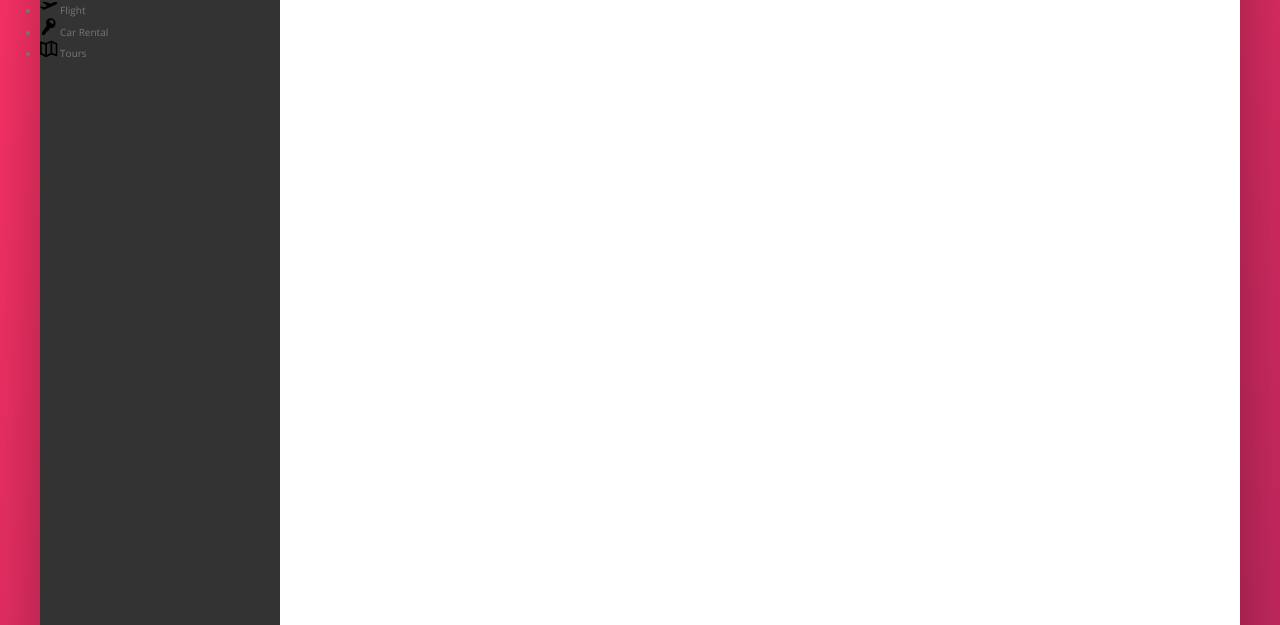
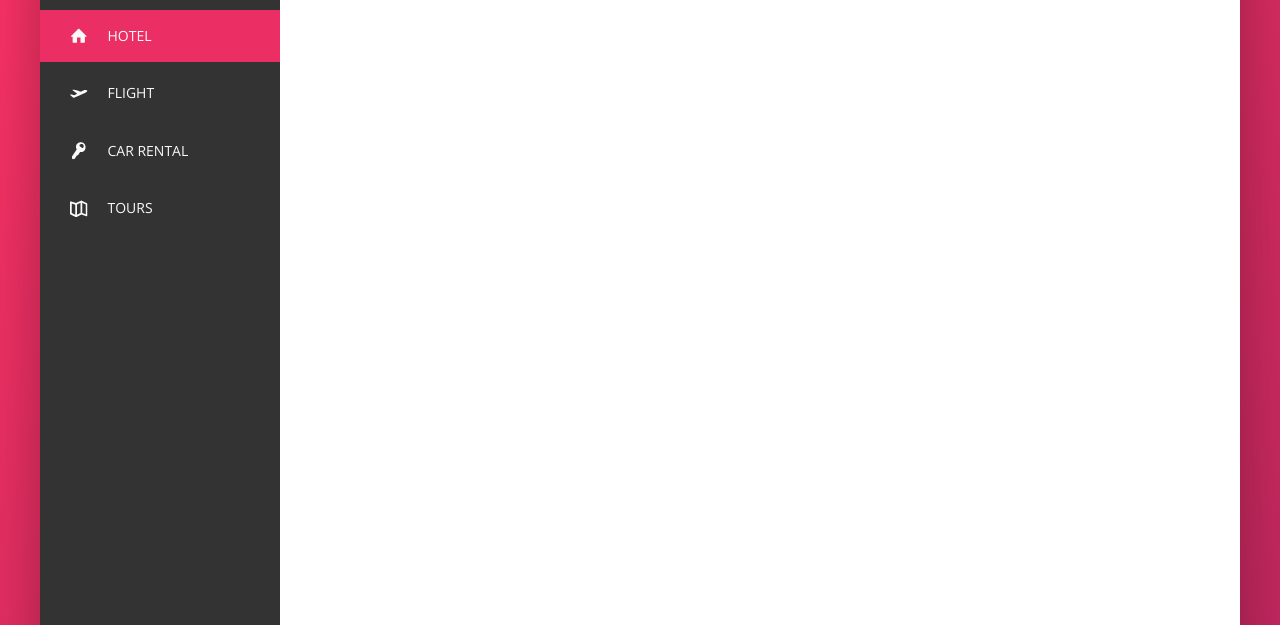
Before and after one commit to MandelaK/Trillo, a website: page index.html in a window 1280 px wide. Shown: the part 175-800 px from the top of the page. Drawn offline with nearby package versions, Linux system fonts and the light colour scheme.

Commit message:
Finish Styling Side Navigation

```diff
--- a/index.html
+++ b/index.html
@@ -59,7 +59,7 @@
       <div class="content">
         <nav class="sidebar">
           <ul class="side-nav">
-            <li class="side-nav__item">
+            <li class="side-nav__item side-nav__item--active">
               <a href="#" class="side-nav__link">
                 <svg class="side-nav__icon">
                   <use xlink:href="img/sprite.svg#icon-home"></use>
--- a/sass/components/_side-nav.scss
+++ b/sass/components/_side-nav.scss
@@ -1,13 +1,56 @@
 .side-nav {
+  font-size: 1.4rem;
+  list-style: none;
+  margin-top: 3.5rem;
+
   &__item {
+    position: relative;
+
+    &:not(:last-child) {
+      margin-bottom: 0.5rem;
+    }
+
+    &::before {
+      content: "";
+      position: absolute;
+      top: 0;
+      left: 0;
+      height: 100%;
+      width: 3px;
+      background-color: var(--color-primary);
+      transform: scaleY(0);
+      transition: transform 0.2s, width cubic-bezier(1, 0, 0, 1) 0.2s,
+        background-color 0.1s;
+    }
+
+    &:hover::before,
+    &--active::before {
+      transform: scaleY(1);
+      width: 100%;
+    }
+
+    &:active::before {
+      background-color: var(--color-primary-light);
+    }
   }
 
-  &__link {
+  &__link:link,
+  &__link:visited {
+    color: var(--color-grey-light-1);
+    text-transform: uppercase;
+    display: block;
+    padding: 1.5rem 3rem;
 
+    display: flex;
+    align-items: center;
+    position: relative;
+    z-index: 5;
   }
 
   &__icon {
     width: 1.75rem;
     height: 1.75rem;
+    margin-right: 2rem;
+    fill: currentColor;
   }
 }
```
Also changed, not shown: css/style.css.
